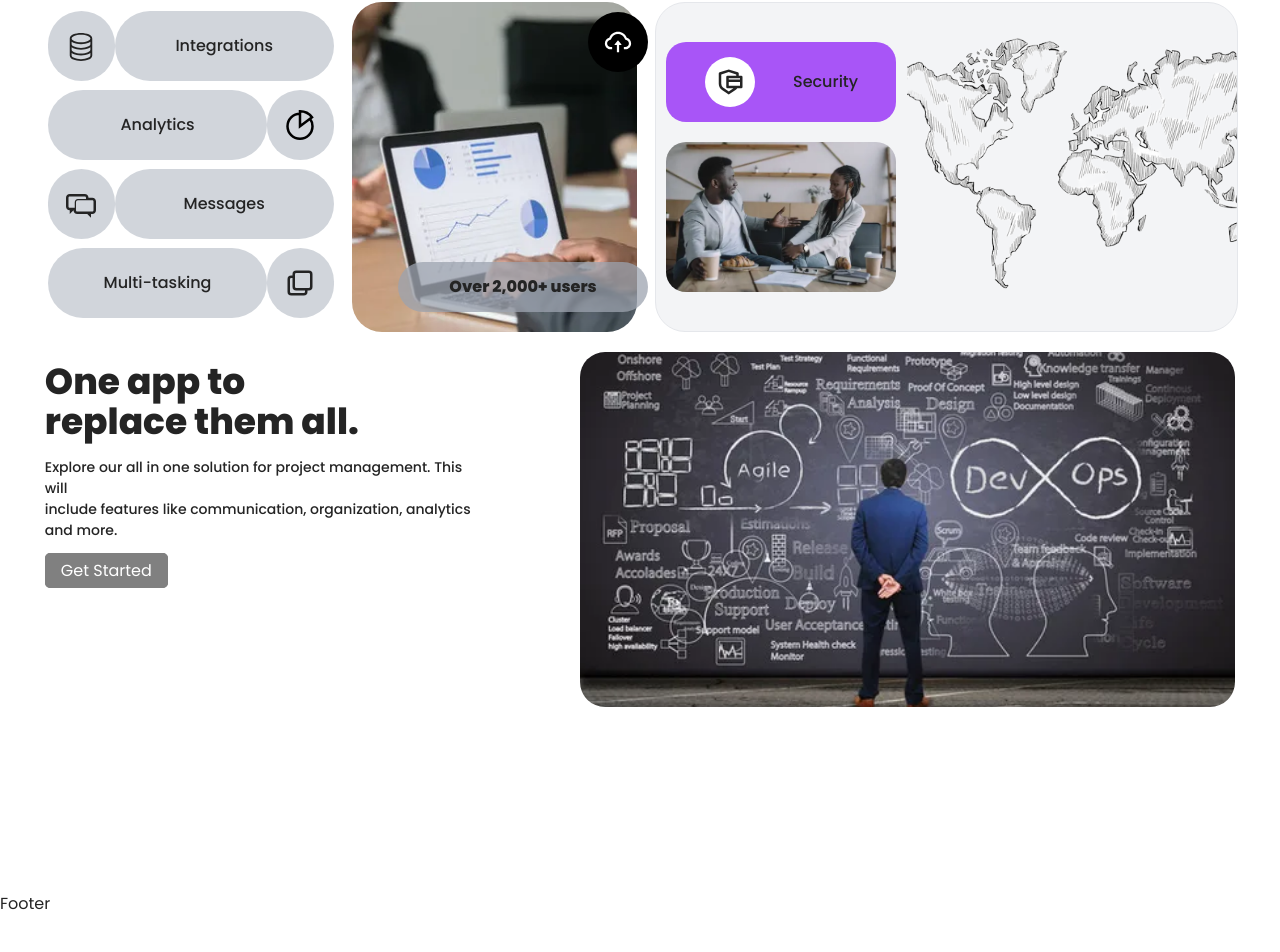
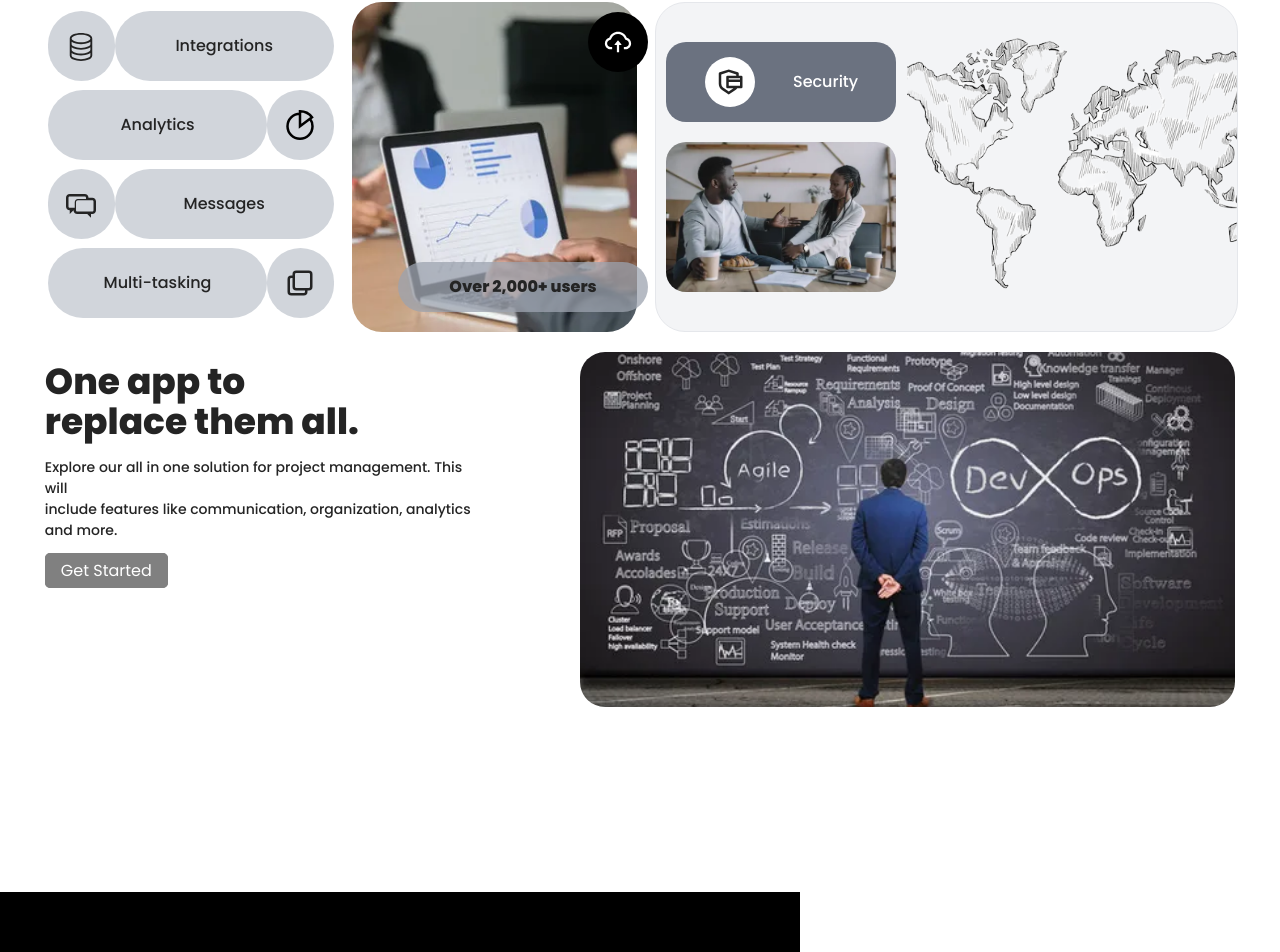
Before and after one commit to FrancisUzoigwe/authaccessassignment, a React (Vite) app: page / in a window 1280 px wide. Shown: the part 68-1020 px from the top of the page. Before the commit the page ends 984 px from the top, so only its background shows below. Built offline with nearby package versions, Linux system fonts and the light colour scheme; a web font is replaced by a local one.

Commit message:
pushing things

```diff
--- a/src/components/common/Footer.tsx
+++ b/src/components/common/Footer.tsx
@@ -1,7 +1,7 @@
 
 const Footer = () => {
   return (
-    <div>Footer</div>
+    <div className="w-[100vh] h-[90px]  bg-black "></div>
   )
 }
 
--- a/src/components/common/Layout.tsx
+++ b/src/components/common/Layout.tsx
@@ -1,6 +1,6 @@
 import { Outlet } from "react-router-dom"
 import Header from "./Header"
-// import Footer from "./Footer"
+import Footer from "./Footer"
 
 const Layout = () => {
   return (
@@ -9,7 +9,7 @@ const Layout = () => {
        <Header/>
         <Outlet/>
        </div>
-        {/* <Footer/> */}
+        <Footer/>
     </div>
   )
 }
--- a/src/pages/auth/Landingscreen.tsx
+++ b/src/pages/auth/Landingscreen.tsx
@@ -60,14 +60,14 @@ const LandingScreen = () => {
           </div>
           <div className="w-[49%] h-[330px] rounded-[30px] bg-right flex items-center justify-around border bg-gray-100">
             <div className="w-[250px] h-[260px] rounded-[20px] flex-col flex items-center justify-center">
-              <div className="w-[230px] h-[80px] bg-purple-500 mb-[20px] rounded-[20px] flex items-center justify-evenly">
+              <div className="w-[230px] h-[80px] bg-gray-500 mb-[20px] rounded-[20px] flex items-center justify-evenly">
                 <div className="w-[50px] h-[50px] rounded-[50%] bg-white flex items-center justify-center">
                   <RiSecurePaymentLine className="w-[30px] h-[30px]" />
                 </div>
-                <div className="font-medium mr[30px]">Security</div>
+                <div className="font-medium mr[30px] text-white">Security</div>
               </div>
               <img
-                className="w-[230px] h-[150px] bg-purple-500 rounded-[20px] object-cover"
+                className="w-[230px] h-[150px] bg-gray-500 rounded-[20px] object-cover"
                 src={convo}
               ></img>
             </div>
```
Also changed, not shown: src/pages/auth/Signinscreen.tsx (+7 -8 lines).
